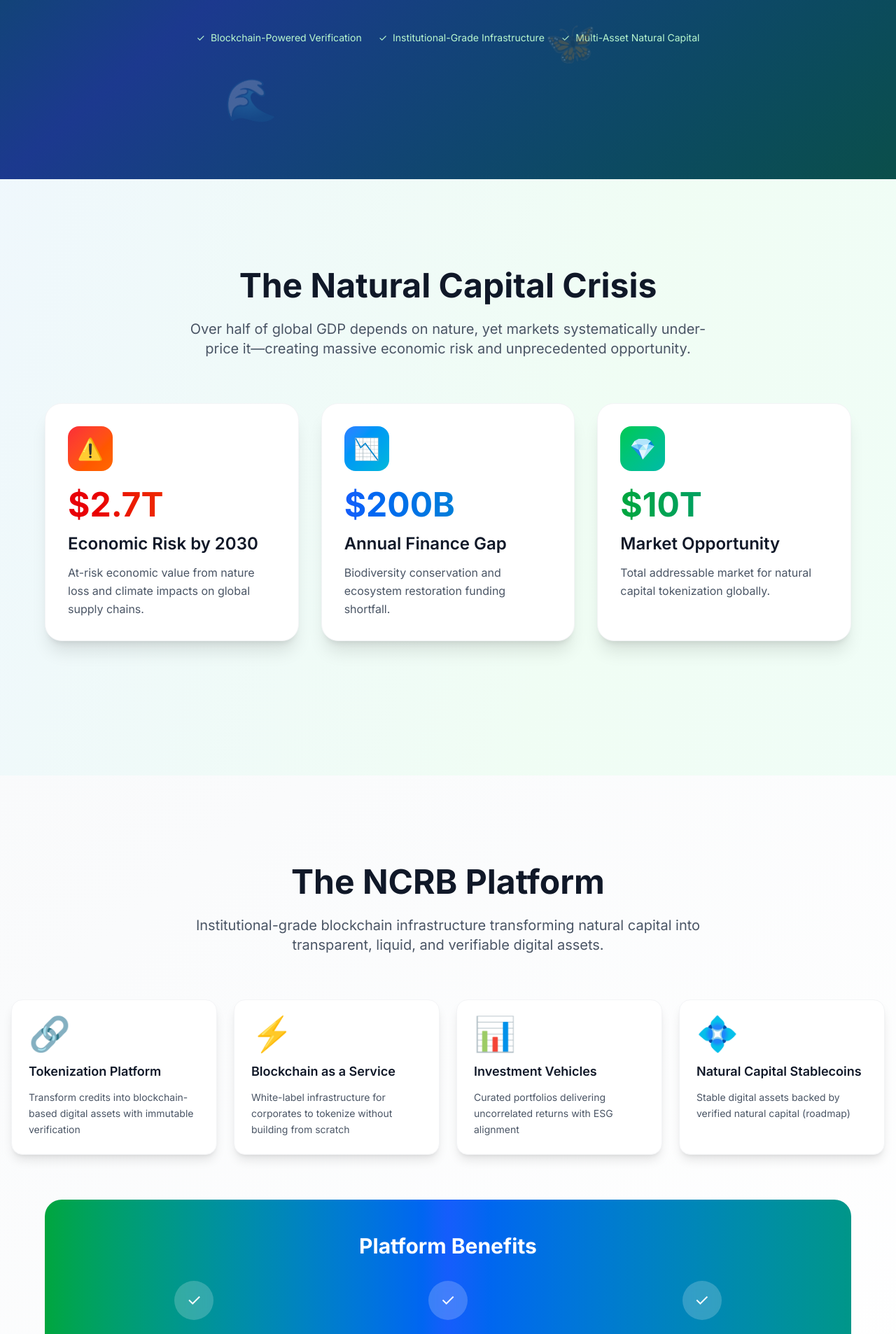
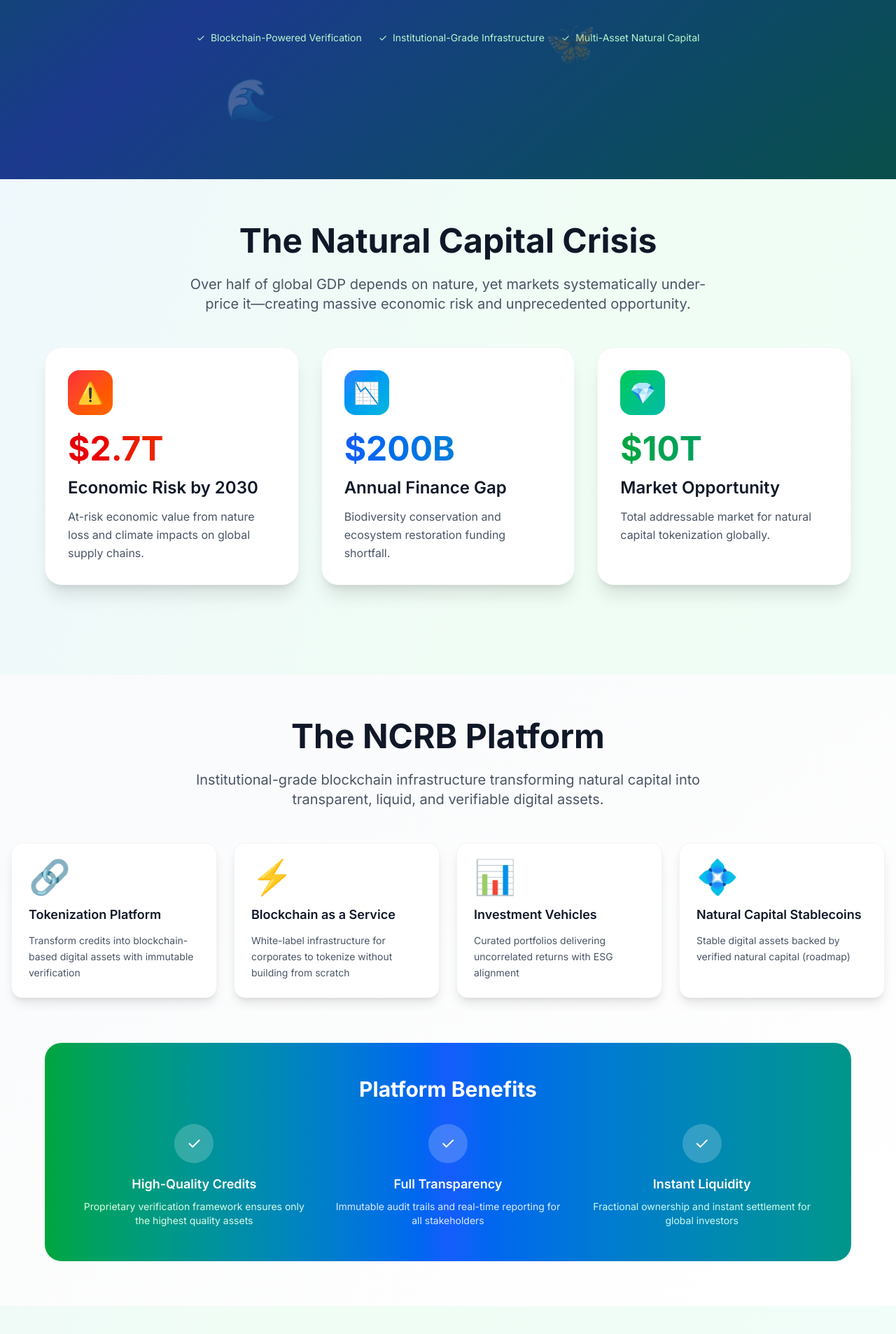
Before and after one commit to Natutal-Capital-ReBank/ncrb-website, a Next.js app: page / in a window 1280 px wide. Shown: the part 880-2786 px from the top of the page at 70% size. Built offline with nearby package versions, Linux system fonts and the light colour scheme.

Commit message:
reducing spacing

```diff
--- a/app/page.tsx
+++ b/app/page.tsx
@@ -98,9 +98,9 @@
       </section>
 
       {/* Problem Section - Modern Card Layout */}
-      <section className="py-20 md:py-32 relative">
+      <section className="py-12 md:py-16 relative">
         <div className="container mx-auto px-4">
-          <div className="text-center mb-16 animate-fadeInUp">
+          <div className="text-center mb-12 animate-fadeInUp">
             <h2 className="text-4xl md:text-5xl font-bold text-gray-900 mb-6">
               The Natural Capital Crisis
             </h2>
@@ -153,9 +153,9 @@
       </section>
 
       {/* Solution Section - Grid Layout */}
-      <section className="py-20 md:py-32 bg-gradient-to-br from-gray-50 to-white">
+      <section className="py-12 md:py-16 bg-gradient-to-br from-gray-50 to-white">
         <div className="container mx-auto px-4">
-          <div className="text-center mb-16 animate-fadeInUp">
+          <div className="text-center mb-12 animate-fadeInUp">
             <h2 className="text-4xl md:text-5xl font-bold text-gray-900 mb-6">
               The NCRB Platform
             </h2>
@@ -210,7 +210,7 @@
       </section>
 
       {/* Why Now Section */}
-      <section className="py-20 md:py-32">
+      <section className="py-12 md:py-16">
         <div className="container mx-auto px-4">
           <div className="text-center mb-16">
             <h2 className="text-4xl md:text-5xl font-bold text-gray-900 mb-6">
@@ -251,7 +251,7 @@
       </section>
 
       {/* Investment CTA Section */}
-      <section className="py-20 md:py-32 relative overflow-hidden">
+      <section className="py-12 md:py-16 relative overflow-hidden">
         <div className="absolute inset-0 bg-gradient-to-br from-green-900 via-blue-900 to-teal-900"></div>
 
         <div className="relative container mx-auto px-4">
```
